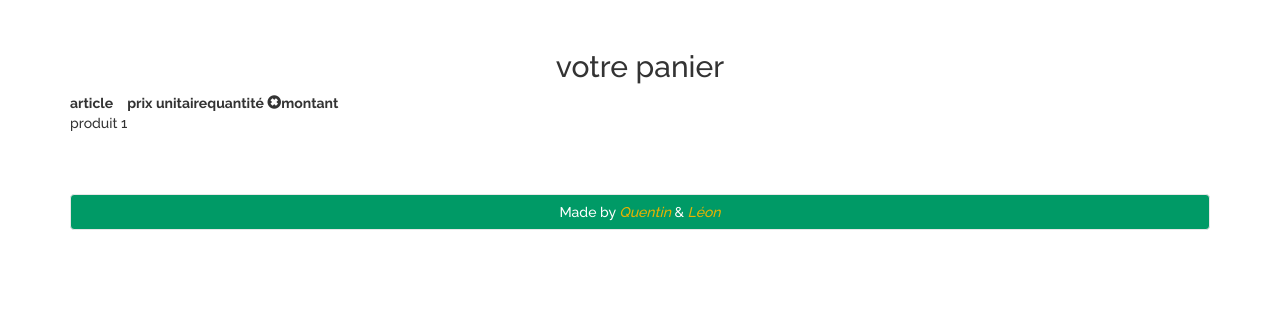
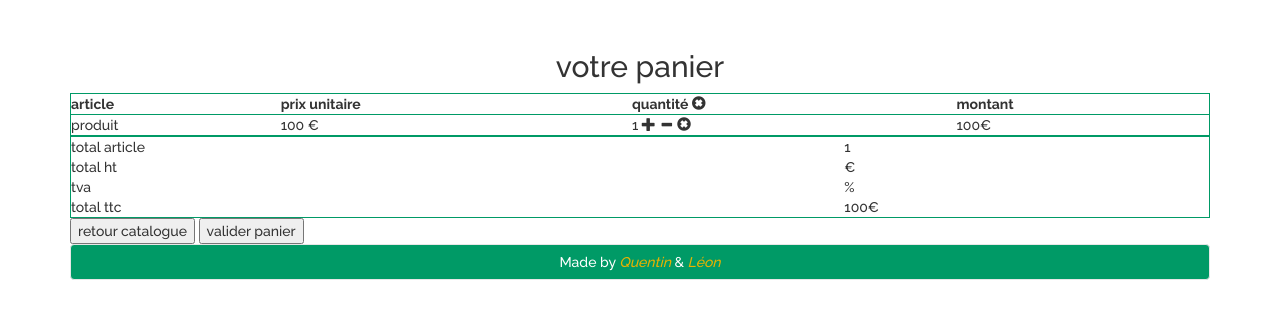
Before and after one commit to qgautreau/ecommerce, a PHP site: page /panier.html in a window 1280 px wide. Shown: the part 142-461 px from the top of the page. Run offline with PHP 8.4, Linux system fonts and the light colour scheme; some libraries are stand-ins or nearby versions.

Commit message:
html panier fini, css en cours

```diff
--- a/panier.html
+++ b/panier.html
@@ -27,10 +27,9 @@
             </header>
             <main id="cart">
                 <h2>votre panier</h2>
-                <section>
                     <div class="row">
                         <div class="col-xs-12">
-                            <table>
+                            <table id="panier">
                                 <thead>
                                     <tr>
                                         <th>article</th>
@@ -42,28 +41,45 @@
                                 </thead>
                                 <tbody>
                                     <tr>
-                                        <td>produit 1</td>
-                                        <td></td>
+                                        <td>produit</td>
+                                        <td>100 €</td>
                                         <td>
-                                            <span></span>
-                                            <span></span>
-                                            <span></span>
-                                            <span></span>
+                                            <span>1</span>
+                                            <span class="glyphicon glyphicon-plus" aria-hidden="true"></span>
+                                            <span class="glyphicon glyphicon-minus" aria-hidden="true"></span>
+                                            <span class="glyphicon glyphicon-remove-sign" aria-hidden="true"></span>
                                         </td>
-                                        <td></td>
+                                        <td>100€</td>
                                     </tr>
                                 </tbody>
                             </table>
+                            <table id="recap">
+                                <thead></thead>
+                                <tbody>
+                                    <tr>
+                                        <td>total article</td>
+                                        <td>1</td>
+                                    </tr>
+                                    <tr>
+                                        <td>total ht</td>
+                                        <td>€</td>
+                                    </tr>
+                                    <tr>
+                                        <td>tva</td>
+                                        <td>%</td>
+                                    </tr>
+                                    <tr>
+                                        <td>total ttc</td>
+                                        <td>100€</td>
+                                    </tr>
+                                </tbody>
+                            </table>
+                            <div>
+                                <button>retour catalogue</button>
+                                <button>valider panier</button>
+                            </div>
                         </div>
                     </div>
-                </section>
-                <section>
-                    <div class="row">
-                        <div class="col-xs-12">
-
-                        </div>
-                    </div>
-                </section>
             </main>
             <footer>
                 <p>Made by <em>Quentin</em> & <em>Léon</em></p>
--- a/static/css/style.css
+++ b/static/css/style.css
@@ -141,3 +141,17 @@ footer em {
 #cart h2 {
     text-align: center;
 }
+
+#panier {
+    display: table;
+    border: 1px solid #009a66;
+    width: 100%;
+}
+#panier tbody {
+    border: 1px solid #009a66;
+}
+#recap {
+    display: table;
+    border: 1px solid #009a66;
+    width: 100%;
+}
```
